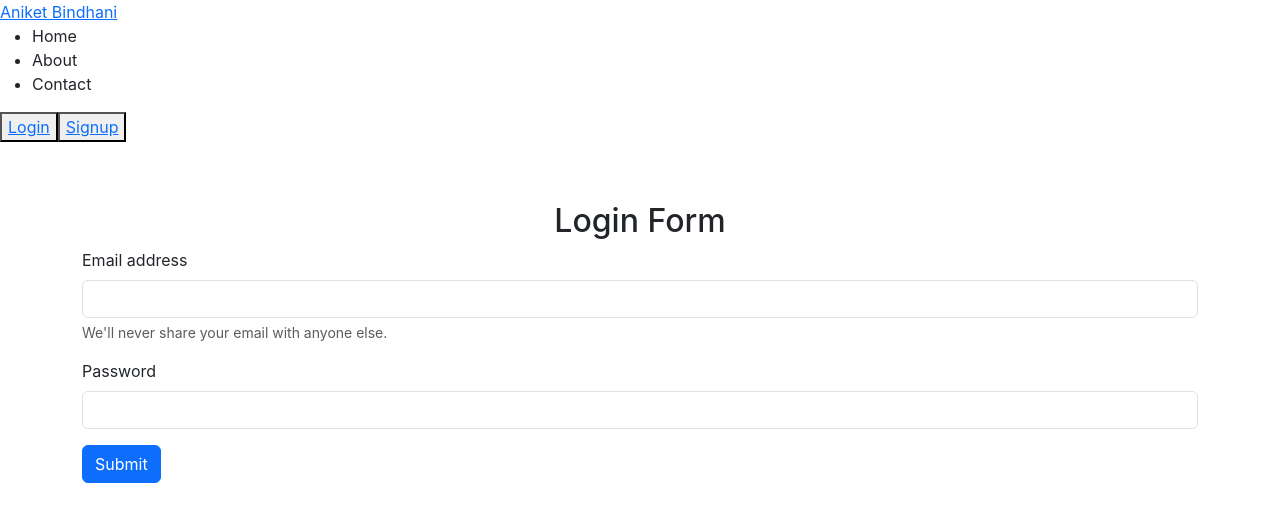
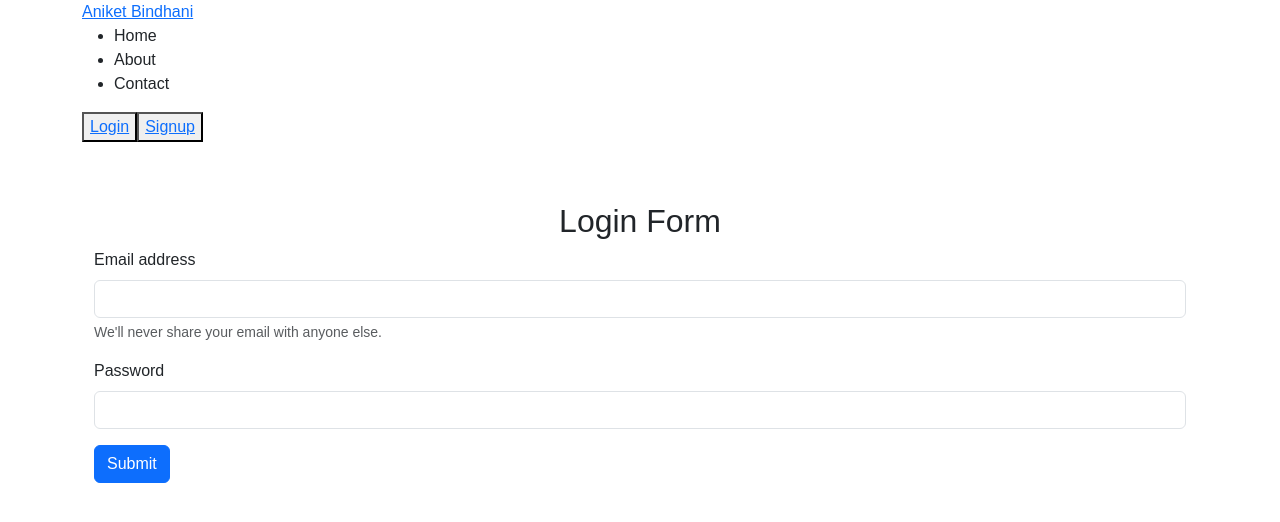
Before and after one commit to anik-bin/notesdirectory-frontend, a React (Create React App) app: page /login in a window 1280 px wide. Shown: the top 522 px of the page. Built offline with nearby package versions, Linux system fonts and the light colour scheme; no server answers.

Commit message:
Updated CSS properties

```diff
--- a/src/App.js
+++ b/src/App.js
@@ -25,6 +25,9 @@
   }
   return (
     <>
+      <div className="header">
+        <div>
+          <div className="container">
             <NoteState>
               <BrowserRouter>
                 <Navbar />
@@ -39,6 +42,9 @@
                 </div>
               </BrowserRouter>
             </NoteState>
+          </div>
+        </div>
+      </div>
     </>
   );
 }
--- a/src/index.css
+++ b/src/index.css
@@ -1,17 +1,4 @@
-body {
-  margin: 0;
-  font-family: -apple-system, BlinkMacSystemFont, 'Segoe UI', 'Roboto', 'Oxygen',
-    'Ubuntu', 'Cantarell', 'Fira Sans', 'Droid Sans', 'Helvetica Neue',
-    sans-serif;
-  -webkit-font-smoothing: antialiased;
-  -moz-osx-font-smoothing: grayscale;
+* {
+  font-family: 'Poppins', sans-serif;
+  box-sizing: border-box;
 }
-
-code {
-  font-family: source-code-pro, Menlo, Monaco, Consolas, 'Courier New',
-    monospace;
-}
-
-i{
-  cursor: pointer;
-}
```
Lines whose indentation alone changed are shown as unchanged.
